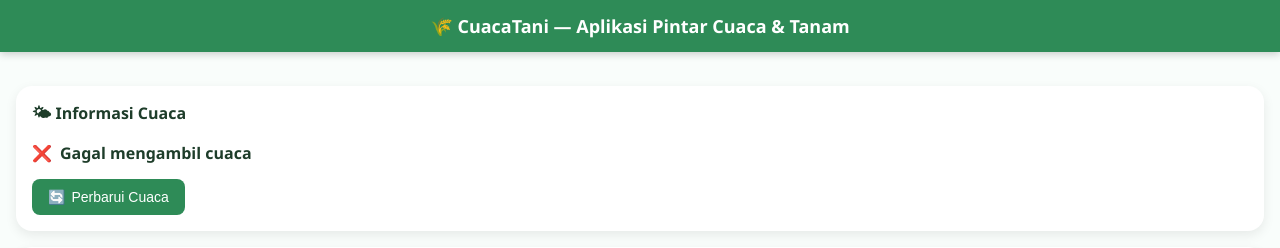
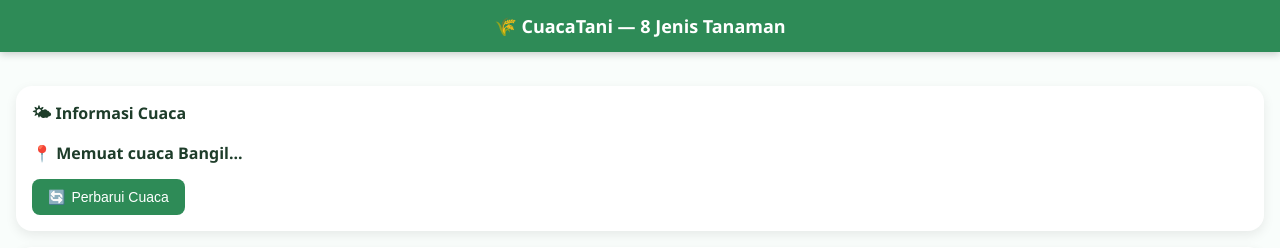
Before and after one commit to sofwatulqolbia129-blip/Aplikasi_CuacaTani, a Python web app: template templates/index.html in a window 1280 px wide. Shown: the top 248 px of the page. Run offline with Jinja, Linux system fonts and the light colour scheme; the template is opened without the code that fills it, so the values that code supplies are empty.

Commit message:
Update index.html

```diff
--- a/templates/index.html
+++ b/templates/index.html
@@ -3,7 +3,7 @@
 <head>
 <meta charset="utf-8" />
 <meta name="viewport" content="width=device-width,initial-scale=1" />
-<title>CuacaTani — Aplikasi Pintar Cuaca & Tanam</title>
+<title>CuacaTani — 8 Jenis Tanaman</title>
 <link rel="stylesheet" href="https://unpkg.com/leaflet/dist/leaflet.css" />
 <style>
 :root {
@@ -372,7 +372,7 @@
 </head>
 <body>
 
-<header>🌾 CuacaTani — Aplikasi Pintar Cuaca & Tanam</header>
+<header>🌾 CuacaTani — 8 Jenis Tanaman</header>
 
 <main>
   <!-- CUACA -->
@@ -510,7 +510,7 @@
         <li>🎯 Setting target hasil panen</li>
         <li>📈 Pencatatan hasil aktual</li>
         <li>⏰ Notifikasi otomatis</li>
-        <li>🗺️ Map lokasi kebun</li>
+        <li>🗺 Map lokasi kebun</li>
       </ul>
 
       <p><b>⏰ Notifikasi Otomatis:</b></p>
@@ -536,7 +536,7 @@
         </div>
 
         <div class="footer-copyright">
-          © 2025 CuacaTani | Aplikasi Pintar untuk Petani hebat
+          © 2025 CuacaTani Bangil | Manajemen 8 Jenis Tanaman | All rights reserved
         </div>
       </div>
     </div>
@@ -600,7 +600,7 @@
   marker.on('dragend', function(e) {
     const pos = marker.getLatLng();
     document.getElementById("locText").innerText =
-      `Drag marker: ${pos.lat.toFixed(4)}, ${pos.lng.toFixed(4)}`;
+      Drag marker: ${pos.lat.toFixed(4)}, ${pos.lng.toFixed(4)};
   });
 }
 
@@ -709,7 +709,7 @@
 }
 
 async function harvestPlant(plantId) {
-  const harvestAmount = document.getElementById(`harvestAmount-${plantId}`).value;
+  const harvestAmount = document.getElementById(harvestAmount-${plantId}).value;
 
   if (!harvestAmount) {
     alert('Harap masukkan hasil panen!');
@@ -793,12 +793,12 @@
 
     // Update history
     const now = new Date().toLocaleString('id-ID');
-    historyLog.unshift(`${now} - ${data.temp_c}°C - ${data.condition}`);
+    historyLog.unshift(${now} - ${data.temp_c}°C - ${data.condition});
     if (historyLog.length > 5) historyLog.pop();
 
     const historyElement = document.getElementById("history");
     historyElement.innerHTML = historyLog.map(item =>
-      `<div class="history-item">${item}</div>`
+      <div class="history-item">${item}</div>
     ).join('');
 
   } catch (e) {
@@ -837,7 +837,7 @@
         marker.setLatLng([lat, lon]);
         marker.bindPopup("<b>Lokasi Anda</b>").openPopup();
 
-        document.getElementById("locText").innerText = `Lokasi GPS: ${lat.toFixed(4)}, ${lon.toFixed(4)}`;
+        document.getElementById("locText").innerText = Lokasi GPS: ${lat.toFixed(4)}, ${lon.toFixed(4)};
 
         resolve({ lat, lon });
       },
@@ -871,7 +871,7 @@
     if (data.status === "ok") {
       document.getElementById("locText").innerText = data.location_name;
       document.getElementById("locationStatus").innerHTML =
-        `<div class="location-status location-success">✅ Lokasi disimpan: ${data.location_name}</div>`;
+        <div class="location-status location-success">✅ Lokasi disimpan: ${data.location_name}</div>;
     }
   } catch (error) {
     alert("❌ Gagal menyimpan lokasi");
```
